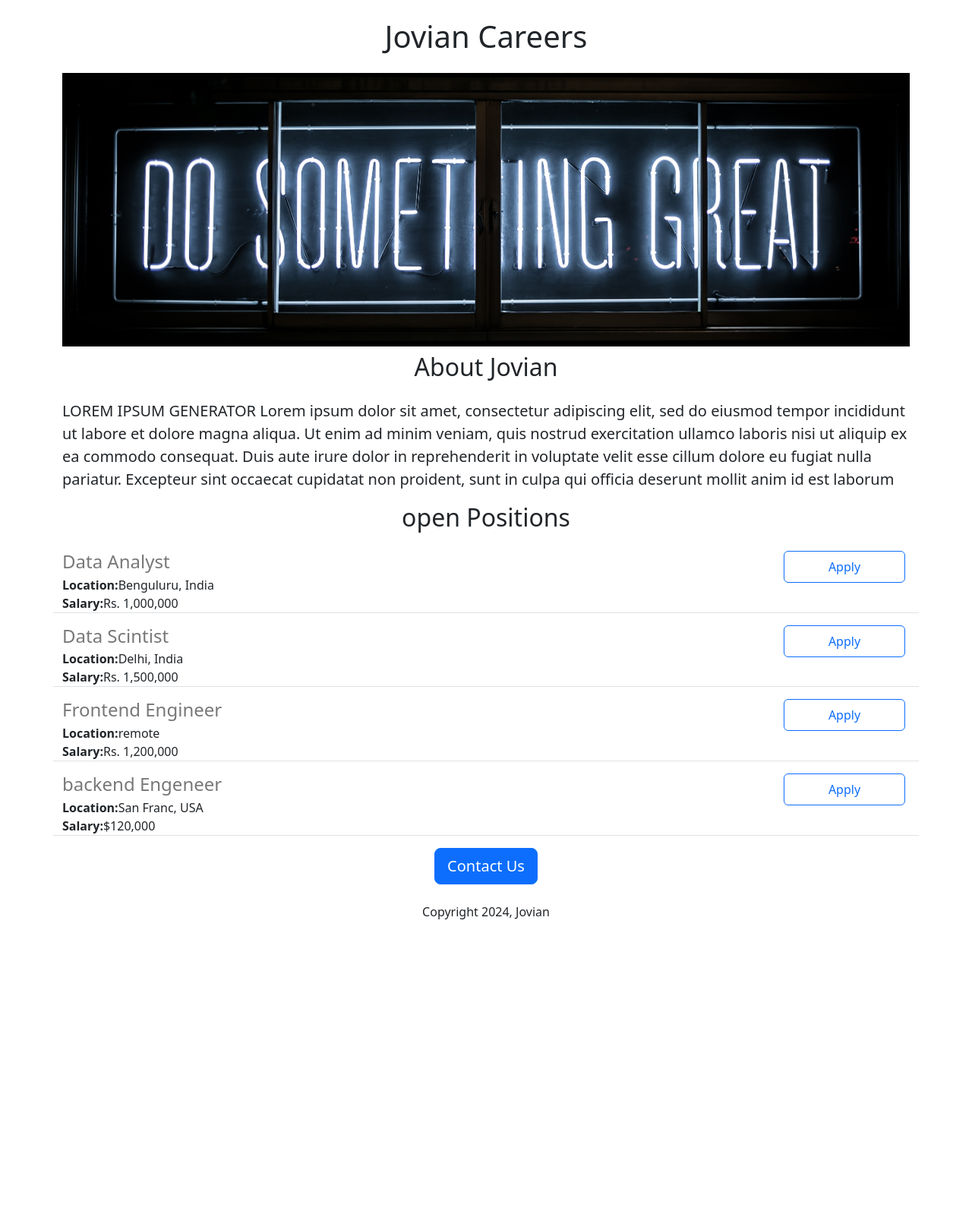
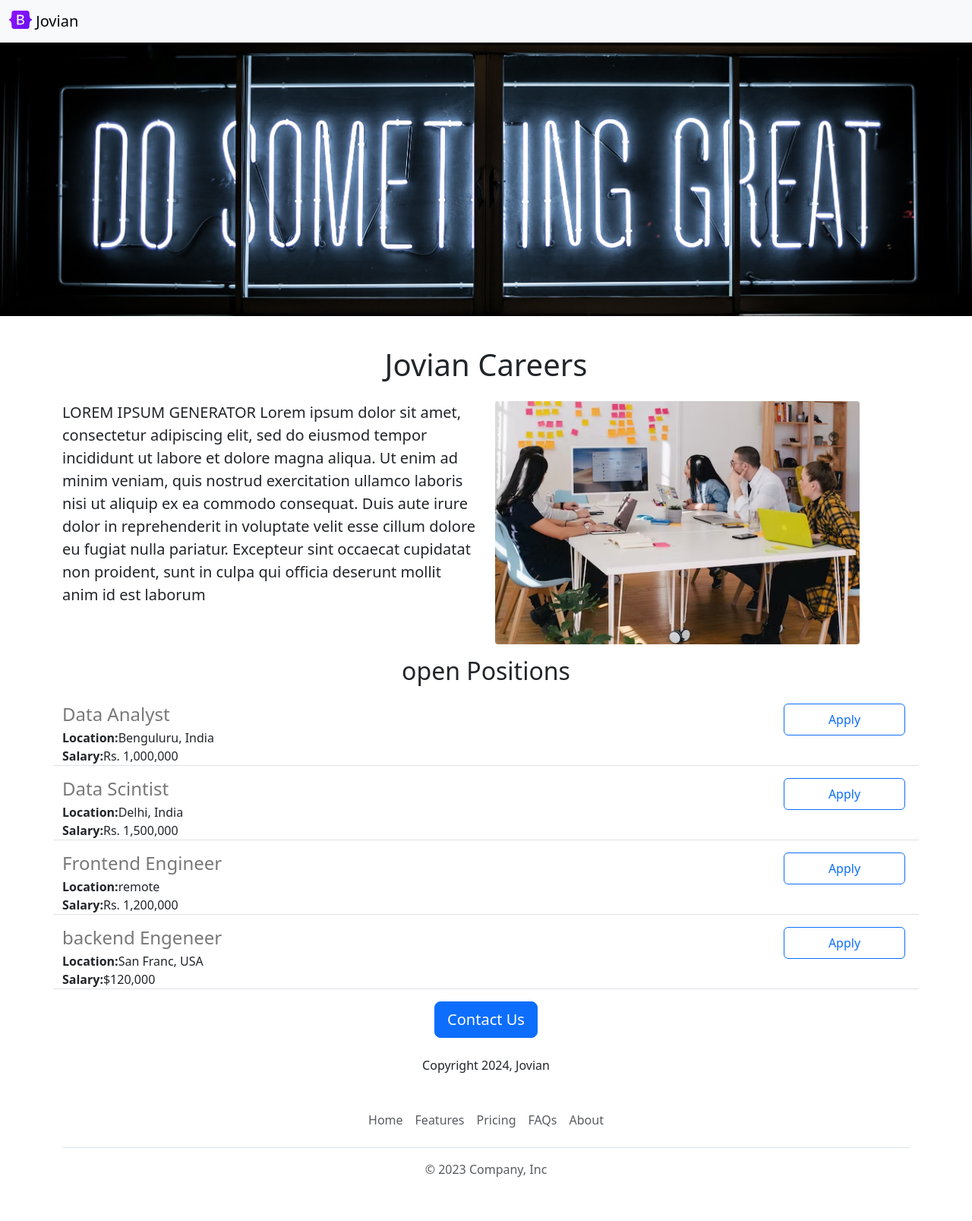
Before and after one commit to Alabdullah97/jovian-careers-website, a Flask app: page / in a window 1280 px wide. Shown: the whole page at 76% size. Before the commit the page ends 1210 px from the top, so only its background shows below. Run offline with Flask 3, Linux system fonts and the light colour scheme.

Commit message:
abdate footer eingefügt

```diff
--- /dev/null
+++ b/templates/footer.html
@@ -0,0 +1,12 @@
+<div class="container">
+  <footer class="py-3 my-4">
+    <ul class="nav justify-content-center border-bottom pb-3 mb-3">
+      <li class="nav-item"><a href="#" class="nav-link px-2 text-body-secondary">Home</a></li>
+      <li class="nav-item"><a href="#" class="nav-link px-2 text-body-secondary">Features</a></li>
+      <li class="nav-item"><a href="#" class="nav-link px-2 text-body-secondary">Pricing</a></li>
+      <li class="nav-item"><a href="#" class="nav-link px-2 text-body-secondary">FAQs</a></li>
+      <li class="nav-item"><a href="#" class="nav-link px-2 text-body-secondary">About</a></li>
+    </ul>
+    <p class="text-center text-body-secondary">&copy; 2023 Company, Inc</p>
+  </footer>
+</div>
--- a/templates/home.html
+++ b/templates/home.html
@@ -12,21 +12,35 @@
       width: 100%;
       height: 360px;
       object-fit: cover;
+      margin-bottom: 16px;
     }
   </style>
 </head>
 
 
 <body>
+  {% include "nav.html"%}
+   <img class="img-fluid" id="banner" src="static/banner.jpg" >
 <div class="container" >
   <h1 class="text-center mt-4 mb-4"> {{company_name}} Careers</h1>
-  <img class="img-fluid" id="banner" src="static/banner.jpg" >
-  <h2 class="text-center mt-2 mb-4"> About Jovian</h2>
+
+  <div class="row" style="margin-bottom:16px">
+    <div class="col-md-6">
     <p class="lead" >
 
         LOREM IPSUM GENERATOR
-    Lorem ipsum dolor sit amet, consectetur adipiscing elit, sed do eiusmod tempor incididunt ut labore et dolore magna aliqua. Ut enim ad minim veniam, quis nostrud exercitation ullamco laboris nisi ut aliquip ex ea commodo consequat. Duis aute irure dolor in reprehenderit in voluptate velit esse cillum dolore eu fugiat nulla pariatur. Excepteur sint occaecat cupidatat non proident, sunt in culpa qui officia deserunt mollit anim id est laborum
+        Lorem ipsum dolor sit amet, consectetur adipiscing elit, sed do eiusmod tempor incididunt
+          ut labore et dolore magna aliqua. Ut enim ad minim veniam, quis nostrud exercitation
+          ullamco laboris nisi ut aliquip ex ea commodo consequat. Duis aute irure dolor in
+                reprehenderit in voluptate velit esse cillum dolore eu fugiat nulla pariatur.
+               Excepteur sint occaecat cupidatat non proident, sunt in culpa qui officia deserunt
+                    mollit anim id est laborum
     </p>
+    </div>
+    <div class="d-none d-md-block col-6">
+    <img src="static/photo-1552581234-26160f608093.avif" style="height:320px;border-radius:4px">
+    </div>
+  </div>
     <h2 class="text-center mt-2 mb-4" >open Positions</h2>
 
   <div>
@@ -35,13 +49,13 @@
     {%endfor%}
   </div>
     <div class="text-center">
-      <button class="btn btn-primary btn-lg">Contact Us</button>
+      <a href="mailto:nachrichtenlager@gmail.com?subject=My%20qustion&?body=any%20Thing%20to%20test%2000" class="btn btn-primary btn-lg">Contact Us</a>
       <p class="mt-4">Copyright 2024, Jovian</p>
 
     </div>
 
 </div>
-
+  {% include "footer.html"%}
 
 </body>
 </html>
--- a/templates/jobitem.html
+++ b/templates/jobitem.html
@@ -14,7 +14,7 @@
          {%endif%}
     </div>
      <div class="col-2 ">
-       <button type="button" class="btn btn-outline-primary mx-auto p-2" style="width: 160px; padding-top:40px">Apply</button>
+       <a href="mailto:nachrichtenlager@gmail.com?body=any%20Thing%20to%20test%2000" type="button" class="btn btn-outline-primary mx-auto p-2" style="width: 160px; padding-top:40px" target="_blank">Apply</a>
      </div>
 
 </div>
--- /dev/null
+++ b/templates/nav.html
@@ -0,0 +1,9 @@
+<nav class="navbar bg-body-tertiary shadow-sm fixed-top">
+  <div class="container-fluid">
+    <a class="navbar-brand" href="#">
+      <img src="static/bootstrap-logo.svg" alt="Logo" width="30" height="24" class="d-inline-block align-text-top">
+      Jovian
+    </a>
+  </div>
+</nav>
+<div style="height:56px"></div>
```
Also changed, not shown: static/bootstrap-logo.svg (added), static/photo-1552581234-26160f608093.avif (added). Lines whose indentation alone changed are shown as unchanged.
